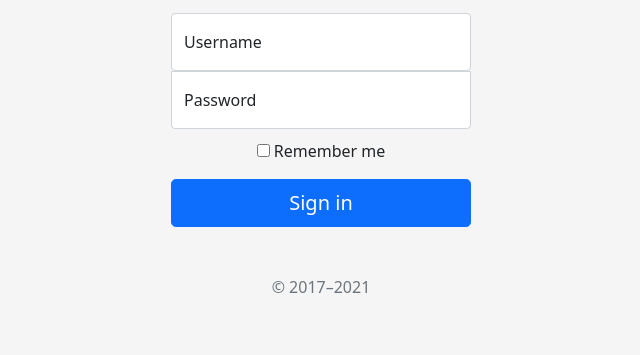
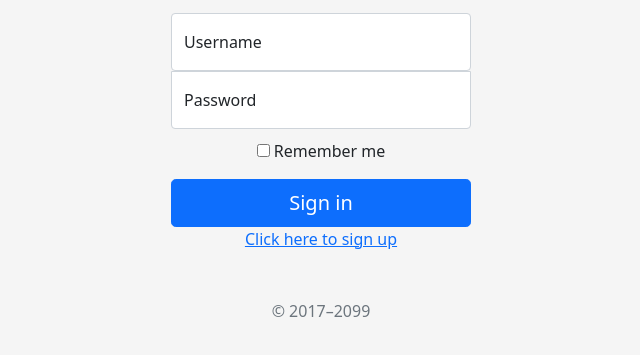
Before and after one commit to username-taken-512/sticky-notes, a website: page public/login.html in a window 1280 px wide. Shown: the part 173-528 px from the top of the page, without its empty margins (319-959 px from the left). Drawn offline with Linux system fonts and the light colour scheme.

Commit message:
added register button to login page

```diff
--- a/public/login.html
+++ b/public/login.html
@@ -57,7 +57,8 @@
       </label>
     </div>
     <button class="w-100 btn btn-lg btn-primary" type="submit">Sign in</button>
-    <p class="mt-5 mb-3 text-muted">&copy; 2017–2021</p>
+    <a href ="register.html">Click here to sign up</a>
+    <p class="mt-5 mb-3 text-muted">&copy; 2017–2099</p>
   </form>
 </main>
 
```
Also changed, not shown: public/register.html (+1 -1 lines).
